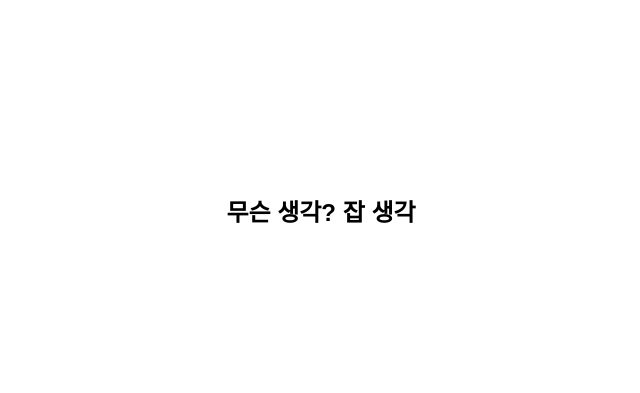
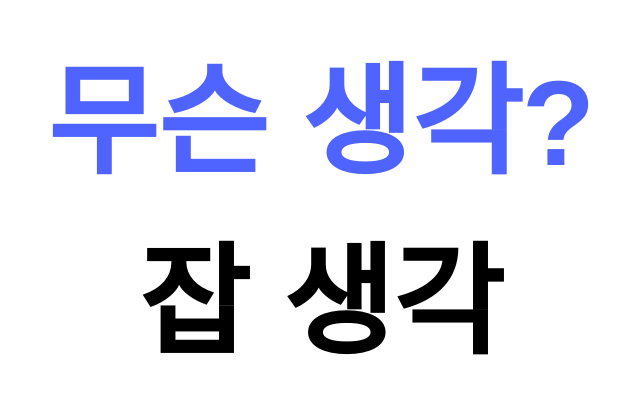
Before and after one commit to hyonun321/JobThoughts, a React (Vite) app in the folder client/: page / in a window 1280 px wide. Shown: the part 987-1380 px from the top of the page, without its empty margins (319-959 px from the left). Built offline with nearby package versions, Linux system fonts and the light colour scheme; a web font is replaced by a local one.

Commit message:
Test: 텍스트 컴포넌트 테스트 코드 추가

```diff
--- a/client/src/features/main/MessageSection.tsx
+++ b/client/src/features/main/MessageSection.tsx
@@ -1,11 +1,18 @@
 import FullScreenSection from '../../components/FullScreenSection';
+import Text from '../../components/Text';
 
 export default function MessageSection() {
   return (
     <>
       <FullScreenSection>
-        <h1>무슨 생각? 잡 생각</h1>
+        <Text as="h1" size="120px" weight="bold" color="primary" align="left">
+          무슨 생각?
+        </Text>
+        <Text as="h1" size="120px" weight="bold" color="black" align="left">
+          잡 생각
+        </Text>
       </FullScreenSection>
+
       <FullScreenSection>
         <h2>하고 싶은 일을 몰라도 괜찮아요</h2>
         <h2>우리는 당신에게 맞는 길부터 찾으니까요</h2>
```
